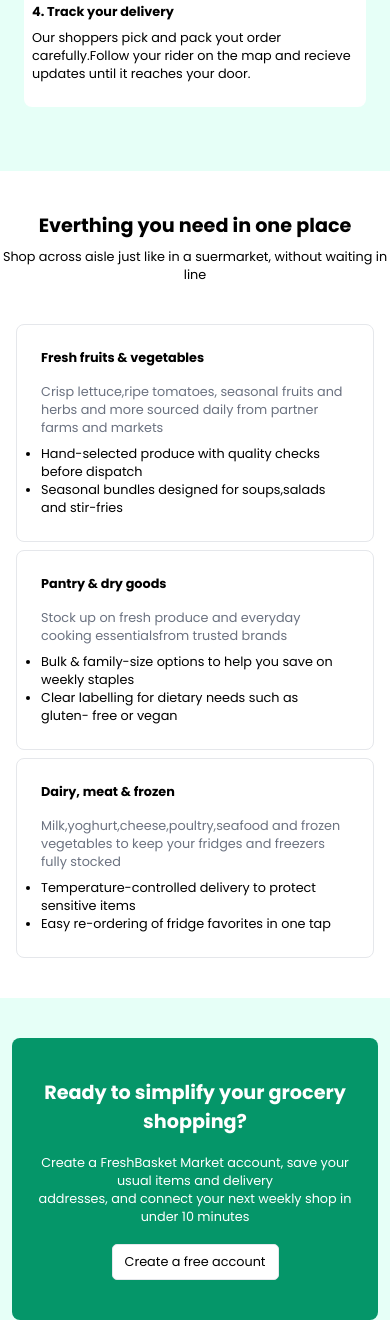
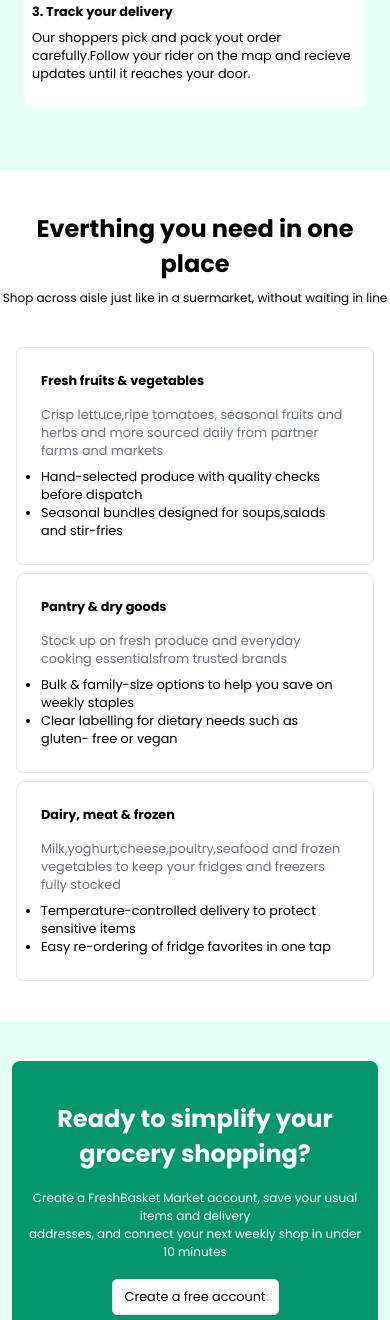
Before and after one commit to Meadow556/FreshBasket-Market, a plain HTML site: page index.html in a window 390 px wide. Shown: the part 1052-2372 px from the top of the page. Drawn offline with Linux system fonts and the light colour scheme; some icons are missing.

Commit message:
a few corrections

```diff
--- a/index.html
+++ b/index.html
@@ -76,7 +76,7 @@
                 </div>
                 <div class="how-it-works-card">
                     <span><i class="ph ph-motorcycle logo-icon"></i></span>
-                    <h4>4. Track your delivery</h4>
+                    <h4>3. Track your delivery</h4>
                     <p>Our shoppers pick and pack yout order carefully.Follow your rider on the map and recieve updates until it reaches your door.</p>
                 </div>
             </div>
@@ -84,8 +84,8 @@
 
         <section class="everything-you-need-container">
             <div class="everything-you-need-title">
-                <h2>Everthing you need in one place</h2>
-                <p>Shop across aisle just like in a suermarket, without waiting in line </p>
+                <h2 class="everything-header">Everthing you need in one place</h2>
+                <p class="everything-paragraph">Shop across aisle just like in a suermarket, without waiting in line </p>
             </div>
            <div class="everything-you-need-card-container">
              <div class="everything-you-need-card">
@@ -119,8 +119,8 @@
 
         <section class="simplify-your-shop">
             <div class="simplify-your-shop-container">
-                <h1>Ready to simplify your grocery shopping?</h1><br>
-                <p> Create a FreshBasket Market account, save your usual items and delivery <br>addresses, and connect your next weekly shop in under 10 minutes</p><br>
+                <h1 class="simplify-your-shop-header">Ready to simplify your grocery shopping?</h1><br>
+                <p class="simplify-your-shop-text"> Create a FreshBasket Market account, save your usual items and delivery <br>addresses, and connect your next weekly shop in under 10 minutes</p><br>
                 <a href="/" class="outlined-btn">Create a free account</a>
             </div>
         </section>
--- a/style.css
+++ b/style.css
@@ -201,6 +201,16 @@ body{
     flex-direction: column;
     gap: 1rem;
 }
+
+@media(max-width:400px) {
+    .everything-header{
+        font-size: 3rem;
+        font-weight: 2rem;
+    }
+    .everything-paragraph{
+        font-size: 1.5rem;
+    }
+}
 .everything-you-need-card-container{
     padding: 5rem 2rem;
     display: flex;
@@ -248,6 +258,15 @@ body{
   text-align: center;
 }
 
+@media(max-width: 400px) {
+    .simplify-your-shop-header{
+        font-size: 3rem;
+    }
+    .simplify-your-shop-text{
+        font-size: 1.5rem;
+    }
+}
+
 .simplify-your-shop-container h1{
     font-weight: 5rem;
     color: #fff;
@@ -261,3 +280,10 @@ body{
     padding: 4rem 2rem;
     border-top: 1px solid #e6fff7;
 }
+
+@media(max-width:500px) {
+    .footer-container{
+        flex-direction:column;
+        gap: 10px;
+    }
+}
```
